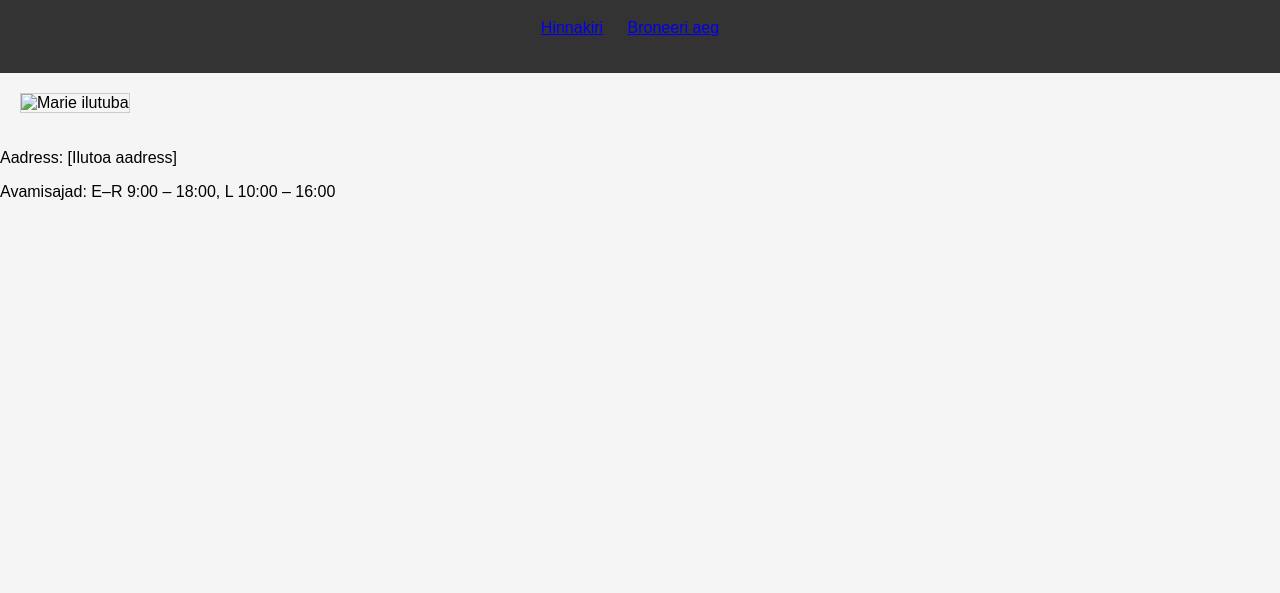
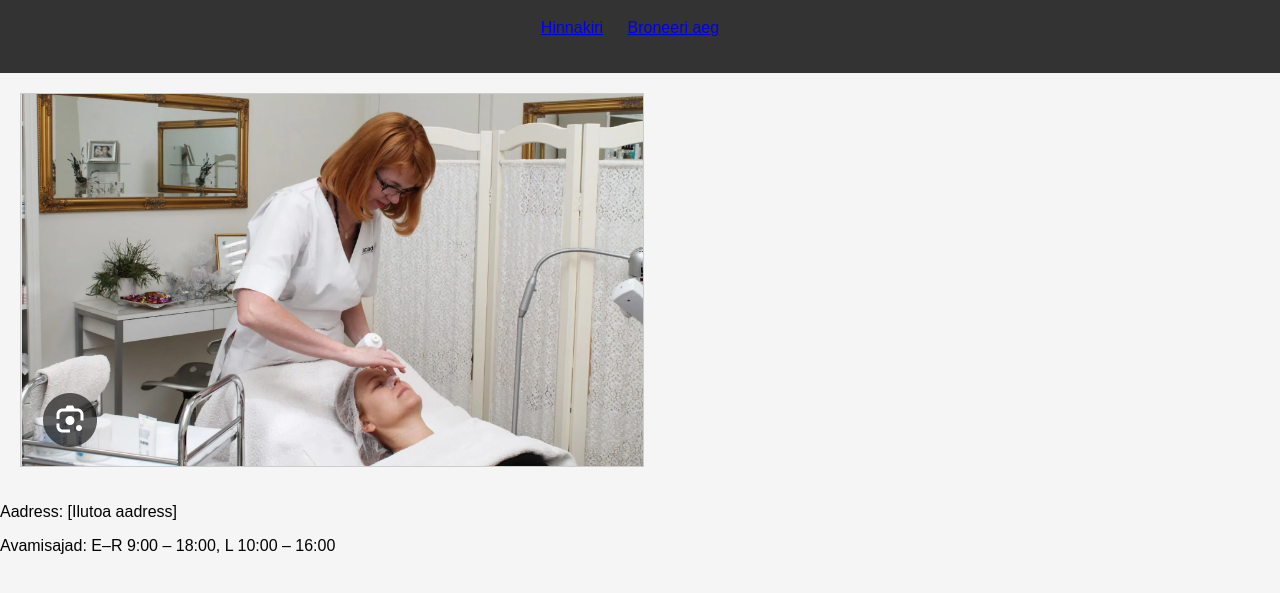
Before and after one commit to lauralall/sissejuhatuse-asi, a plain HTML site: page index.html in a window 1280 px wide. Shown: the part 81-674 px from the top of the page. Drawn offline with Linux system fonts and the light colour scheme.

Commit message:
lisasin pildi

```diff
--- a/index.html
+++ b/index.html
@@ -17,7 +17,7 @@
     </header>
     <main>
         <section class="left-column">
-            <img src="ilutoa-image.jpg" alt="Marie ilutuba">
+            <img src="pilt.png" alt="Marie ilutuba">
         </section>
         <section class="right-column">
             <div class="social-media">
```
